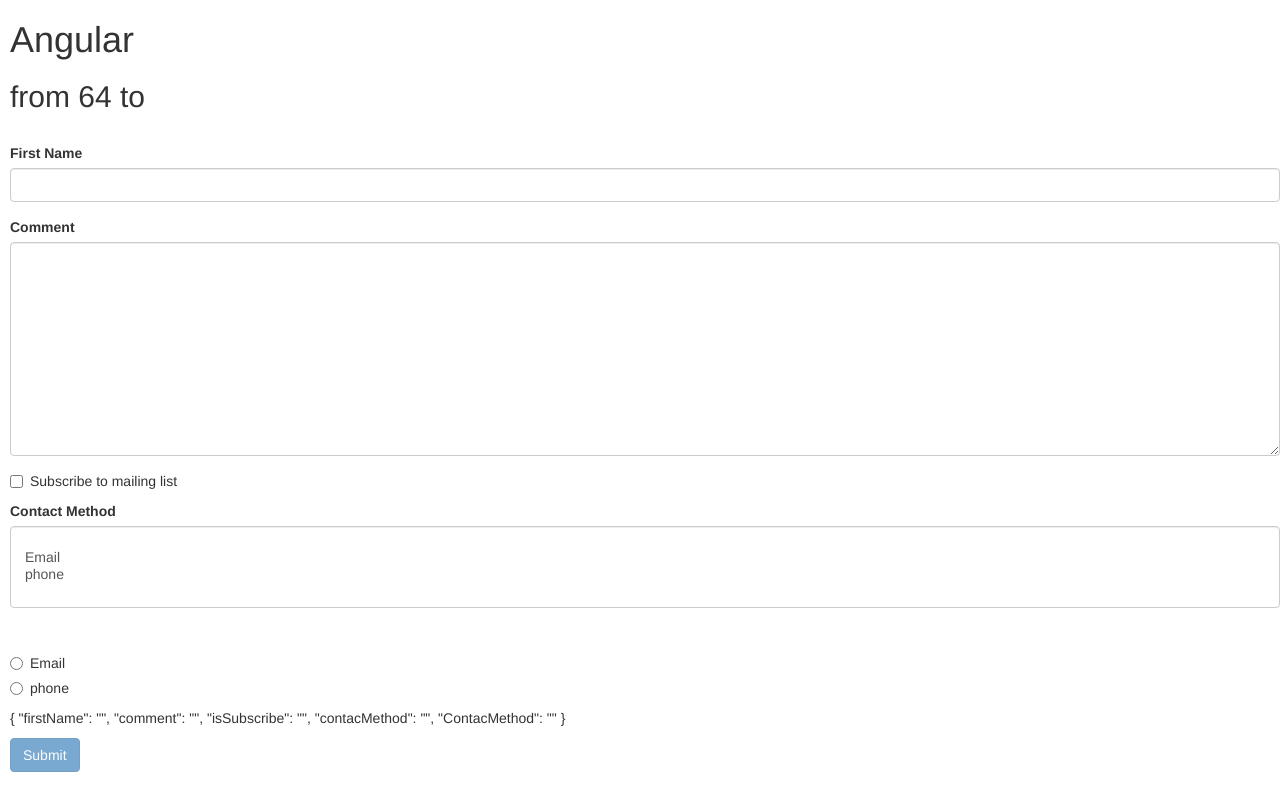
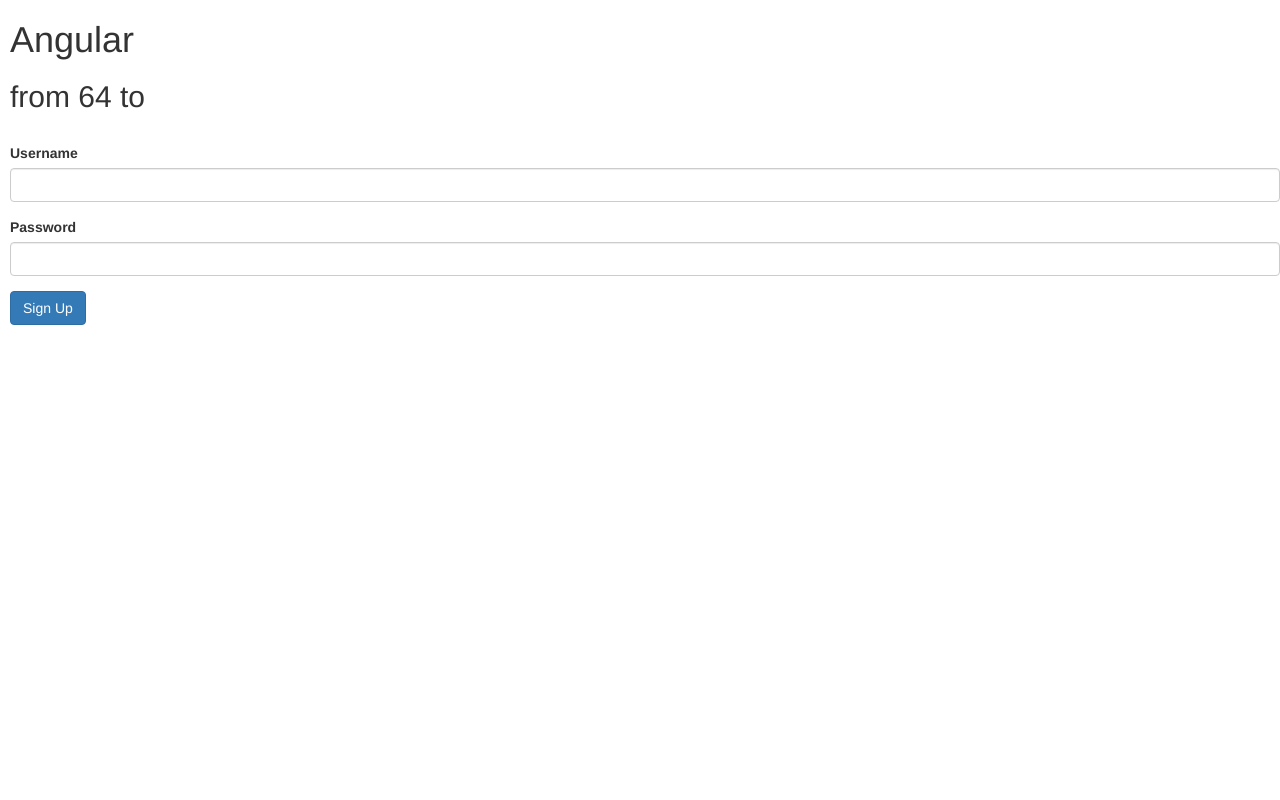
Before and after one commit to justluka/AngularFirst, an Angular app: page / in a window 1280 px wide. Built offline with nearby package versions, Linux system fonts and the light colour scheme.

Commit message:
Module 98

```diff
--- a/src/app/app.component.html
+++ b/src/app/app.component.html
@@ -1,12 +1,13 @@
 <h1> Angular </h1>
 <h2>from 64 to</h2>
 <br>
-
+<signup-form></signup-form>
+<!--
 <contact-form>
 
 </contact-form>
 
-<!--
+
 <br><br>
 
 <br>
--- /dev/null
+++ b/src/app/signup-form/signup-form.component.html
@@ -0,0 +1,28 @@
+<form [formGroup]="form">
+    <div class="form-group">
+        <label for="username">Username</label>
+        <input
+            formControlName="username"
+            id="username"
+            type="text"
+            class="form-control">
+            <div *ngIf="username.pending"> Checking for uniqueness...</div>
+            <div  *ngIf="username.touched && username.invalid" class="alert alert-danger">
+                <div *ngIf="username.errors.required">Username is required.</div>
+                <div *ngIf="username.errors.minlength">Username should be minimun 3 </div>
+                <div *ngIf="username.errors.cannotContaintSpace"> No space please</div>
+                <div *ngIf="username.errors.shouldBeUnique"> username already taken</div>
+
+
+            </div>
+    </div>
+    <div class="form-group">
+        <label for="password">Password</label>
+        <input
+            formControlName="password"
+            id="password"
+            type="text"
+            class="form-control">
+    </div>
+    <button class="btn btn-primary" type="submit">Sign Up</button>
+</form>
--- /dev/null
+++ b/src/app/signup-form/signup-form.component.ts
@@ -0,0 +1,25 @@
+import { Component } from '@angular/core';
+import { FormGroup, FormControl, Validators} from '@angular/forms';
+import { formControlBinding } from '@angular/forms/src/directives/reactive_directives/form_control_directive';
+import { UsernameValidators } from './username.validator';
+
+@Component({
+  selector: 'signup-form',
+  templateUrl: './signup-form.component.html',
+  styleUrls: ['./signup-form.component.css']
+})
+export class SignupFormComponent {
+  form = new FormGroup({
+    username: new FormControl('', Validators.required,
+                                  UsernameValidators.shouldBeUnique),
+    password: new FormControl('',Validators.required)
+  });
+
+  get username(){
+
+    return this.form.get('username');
+  }
+
+
+
+}
--- /dev/null
+++ b/src/app/signup-form/username.validator.ts
@@ -0,0 +1,26 @@
+import { AbstractControl, ValidationErrors } from "@angular/forms";
+
+export class UsernameValidators{
+static cannotContaintSpace(control:AbstractControl): ValidationErrors | null{
+        if((control.value as string).indexOf(' ')>=0)
+            return { cannotContaintSpace: true};
+
+            return null;
+    }
+
+    static shouldBeUnique(control:AbstractControl): Promise<ValidationErrors | null>{
+       return new Promise((resolve,reject)=> {
+            setTimeout (()=>{
+                if (control.value=== 'mosh')
+                    resolve( {shouldBeUnique:true});
+
+                else resolve(null);
+            },2000);
+       });
+
+
+
+
+    }
+
+}
```
Also changed, not shown: src/app/app.module.ts (+5 -3 lines), src/app/signup-form/signup-form.component.css (added), 1 other file (tests, documents, lock files or other folders).
